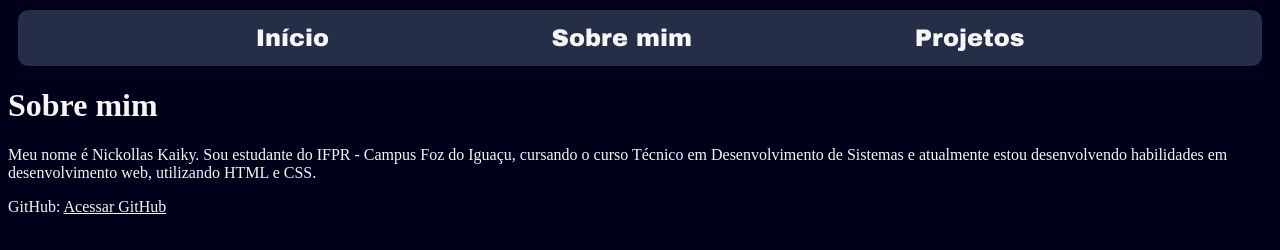
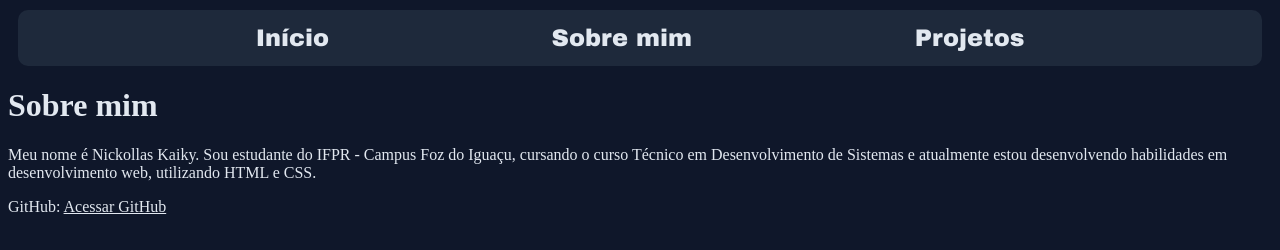
Before and after one commit to NickollasKaiky/Portifolio, a plain HTML site: page sobre.html in a window 1280 px wide. Drawn offline with Linux system fonts and the light colour scheme.

Commit message:
Update sobre.html

```diff
--- a/sobre.html
+++ b/sobre.html
@@ -11,9 +11,9 @@
 
   <style>
 
-    *{
-      background-color: #00001b;
-      color: whitesmoke;
+    body{
+      background-color: #0f172a;
+      color: #e2e8f0;
     }
 
     .menu{
@@ -24,24 +24,29 @@
       list-style: none;
       margin: 10px;
       padding: 15px;
-      background-color: #242e47;
+      background-color: #1e293b;
       display: flex;
       justify-content: space-evenly;
-      border-radius: 10px 10px 10px 10px;
+      border-radius: 10px ;
 
     }
 
     .menu a{
       text-decoration: none;
-      color: whitesmoke;
-      background-color: #242e47;
+      color: #e2e8f0;
+      background-color: #1e293b;
 
     }
 
     .menu a:hover{
       text-decoration: underline;
-      color: darkred;
+      color: #38bdf8;
 
+    }
+
+    a {
+      color: #e2e8f0;
+      text-decoration: underline;
     }
 
 
```
